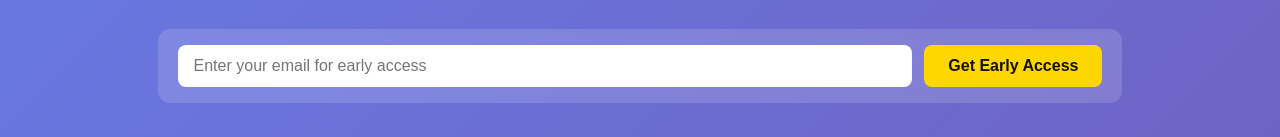
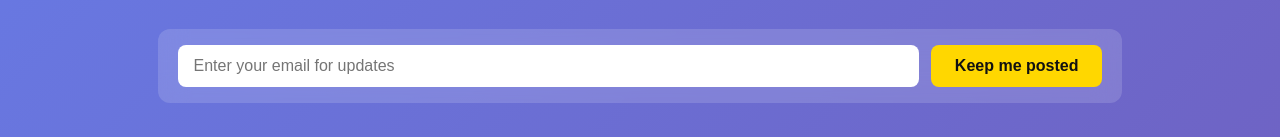
Before and after one commit to yogi6969/anomalies.in, a plain HTML site: page index.html in a window 1280 px wide. Shown: the part 447-584 px from the top of the page. Drawn offline with Linux system fonts and the light colour scheme.

Commit message:
Update index.html

```diff
--- a/index.html
+++ b/index.html
@@ -104,8 +104,8 @@
 
             <!-- ✨  WEBHOOK-ENABLED SIGN-UP FORM  ✨ -->
             <form id="earlyAccessForm" class="signup-form" onsubmit="handleEarlyAccessSubmit(event)">
-                <input type="email" id="email" name="email" placeholder="Enter your email for early access" required>
-                <button type="submit" id="getEarlyAccess">Get Early Access</button>
+                <input type="email" id="email" name="email" placeholder="Enter your email for updates" required>
+                <button type="submit" id="getEarlyAccess">Keep me posted</button>
             </form>
         </div>
     </section>
```
